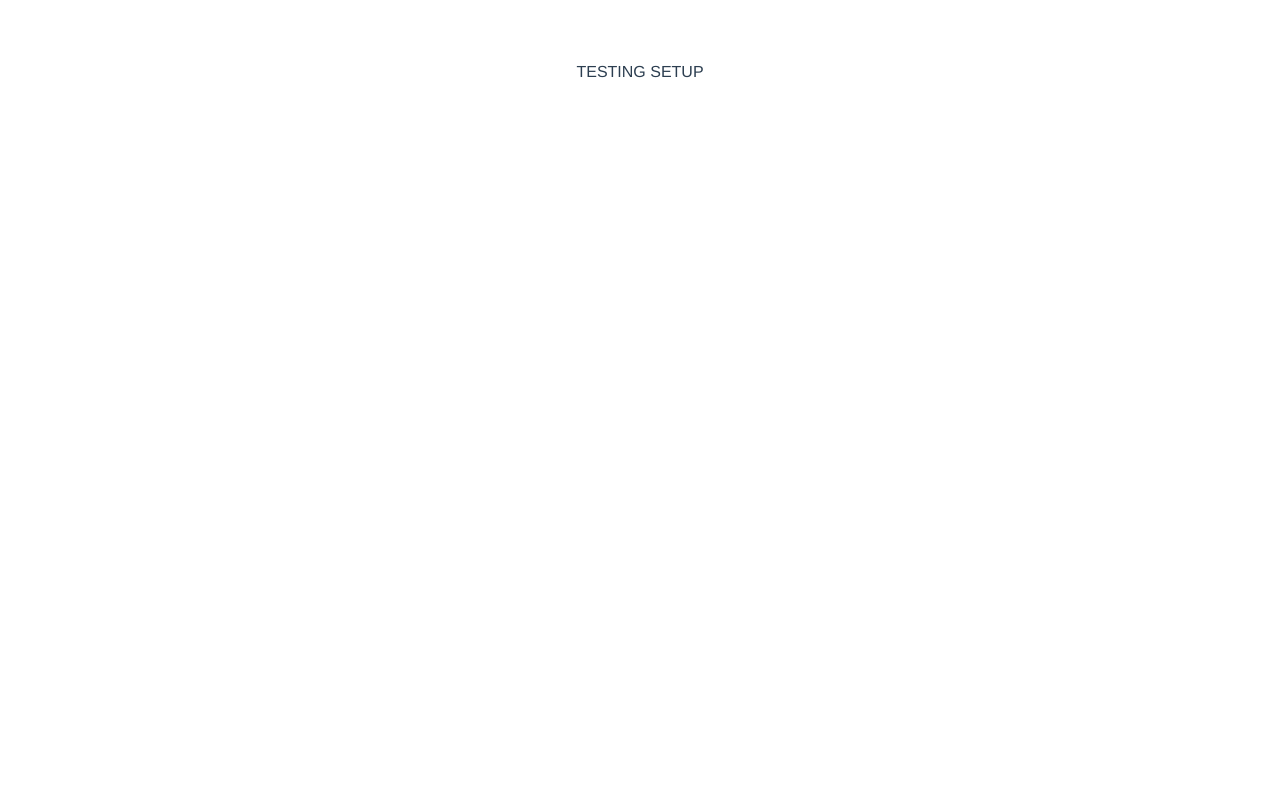
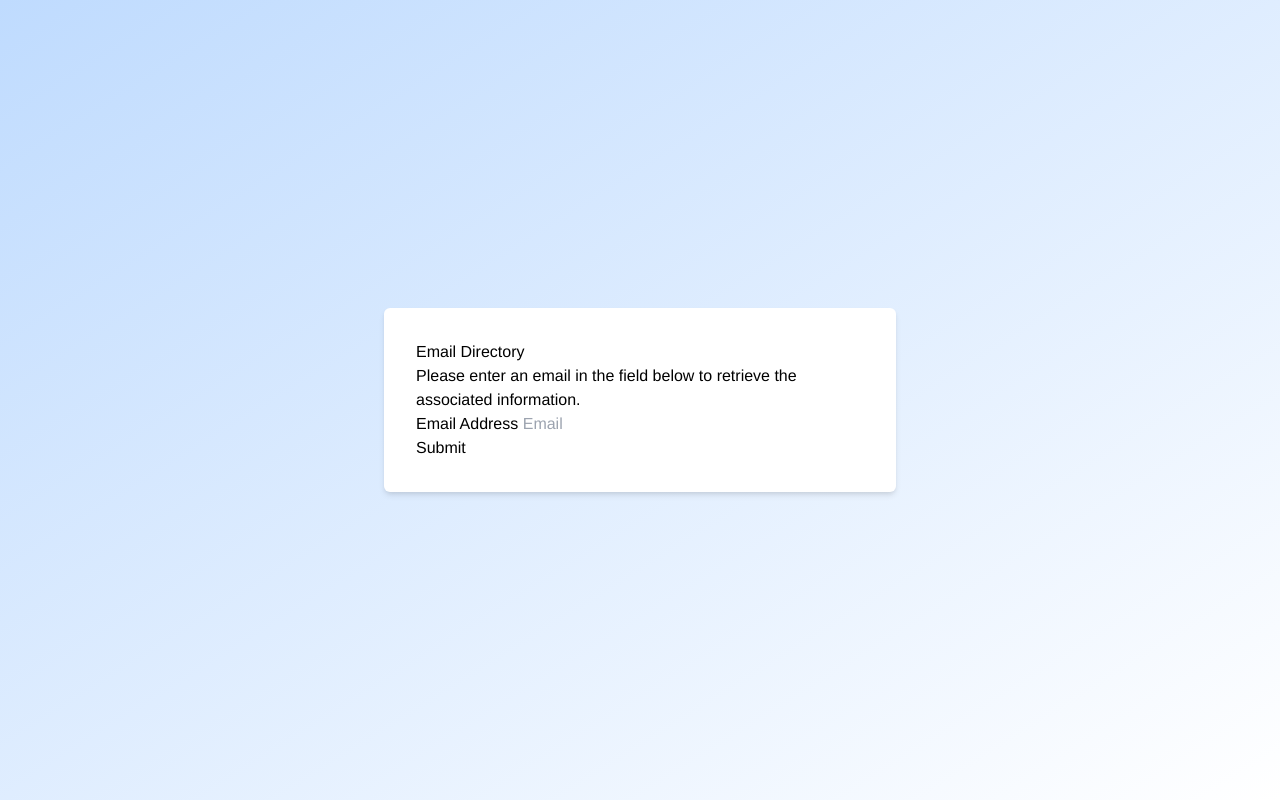
Before and after one commit to lforrister/bisnow-project, a Vue app: page / in a window 1280 px wide. Built offline with nearby package versions, Linux system fonts and the light colour scheme.

Commit message:
Getting some basics for the email input stuff in there

```diff
--- a/src/App.vue
+++ b/src/App.vue
@@ -1,5 +1,5 @@
 <template>
-  <div id="app">
+  <div id="app" class="min-h-screen bg-gradient-to-br from-blue-200 flex justify-center flex-col p-5">
     <EmailDirectory />
   </div>
 </template>
@@ -20,8 +20,5 @@ export default {
   font-family: Avenir, Helvetica, Arial, sans-serif;
   -webkit-font-smoothing: antialiased;
   -moz-osx-font-smoothing: grayscale;
-  text-align: center;
-  color: #2c3e50;
-  margin-top: 60px;
 }
 </style>
--- a/src/components/EmailDirectory.vue
+++ b/src/components/EmailDirectory.vue
@@ -1,12 +1,43 @@
 <template>
-  <div>
-    <h1> TESTING SETUP </h1>
-  </div>
+    <div class="bg-white max-w-lg mx-auto p-8 bg-white md:shadow-md rounded-md">
+        <h1> Email Directory </h1>
+        <p>
+            Please enter an email in the field below to retrieve the associated information.
+        </p>
+
+        <form>
+            <div>
+                <label>
+                    Email Address
+                </label>
+                <input
+                v-model="emailInput"
+                id="email"
+                type="email"
+                placeholder="Email"
+                required
+                />
+            </div>
+
+            <button
+                type="submit"
+                @click.prevent="emailSearch()"
+            >
+                Submit
+            </button>
+        </form>
+    </div>
 </template>
 
 <script>
 export default {
   name: 'Email Directory',
+  methods: {
+    emailSearch() {
+      //Here is where we'll search through the directory
+      console.log('searching!')
+    }
+  }
 }
 </script>
 
```
